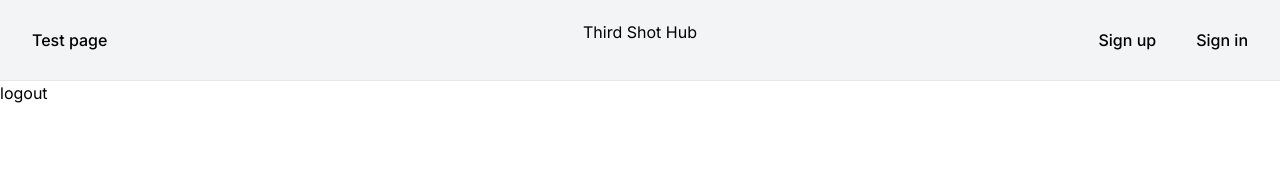
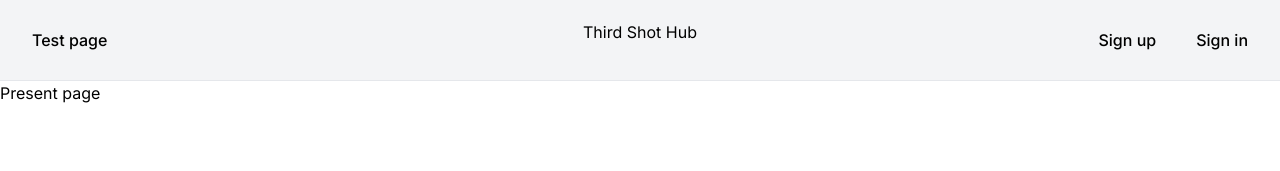
Before and after one commit to kirill-grigoryev/thirdshothub-local, a Next.js app: page / in a window 1280 px wide. Shown: the top 171 px of the page. Built offline with nearby package versions, Linux system fonts and the light colour scheme; no server answers.

Commit message:
Fix meta

```diff
--- a/app/layout.tsx
+++ b/app/layout.tsx
@@ -7,8 +7,8 @@ import Header from "@/components/Header";
 const inter = Inter({ subsets: ["latin"] });
 
 export const metadata: Metadata = {
-  title: "Create Next App",
-  description: "Generated by create next app",
+  title: "Third Shot Hub",
+  description: "Reserve courts",
 };
 
 export default function RootLayout({
--- a/app/page.tsx
+++ b/app/page.tsx
@@ -6,11 +6,9 @@ import { useSession, signOut } from "next-auth/react";
 export default function Home() {
   const session = useSession();
 
-  console.log(session);
-
   return (
     <main>
-      <button onClick={() => signOut({callbackUrl: '/'})}>logout</button>
+      <h1>Present page</h1>
     </main>
   );
 }
```
